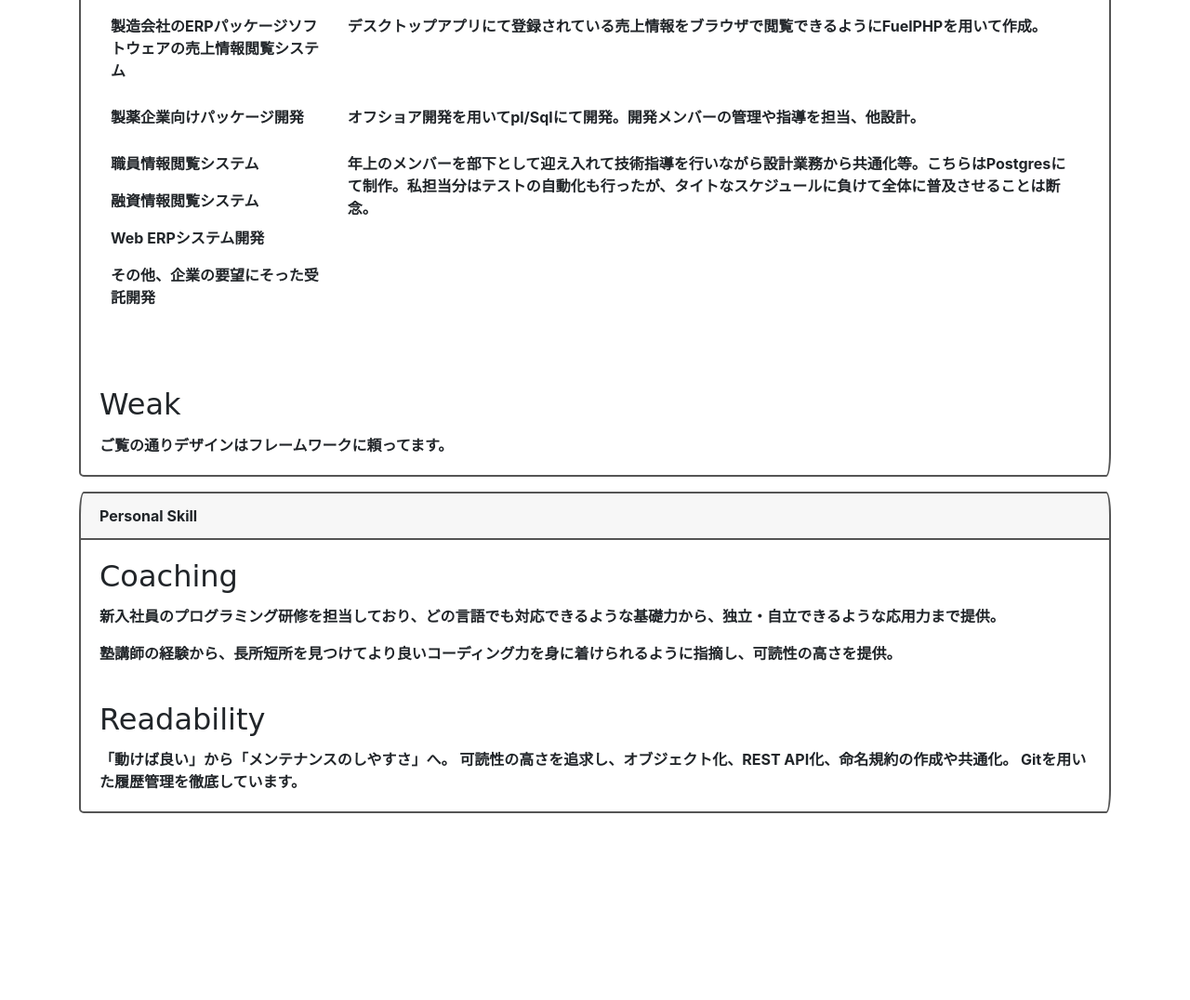
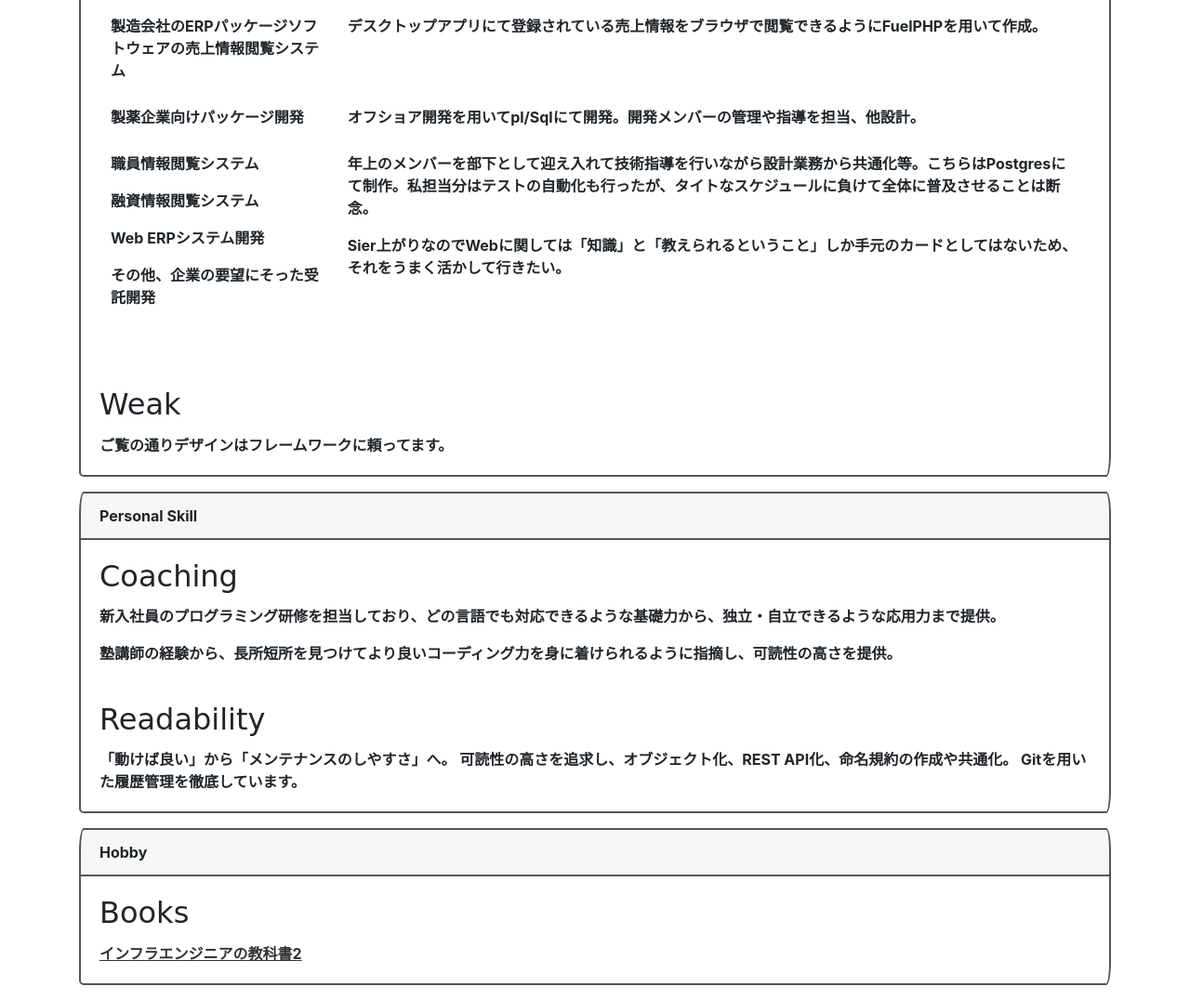
Before and after one commit to mkonagaya/cresta522.github.io, a plain HTML site: page index.html in a window 1280 px wide. Shown: the part 2353-3429 px from the top of the page at 93% size. Before the commit the page ends 3244 px from the top, so only its background shows below. Drawn offline with nearby package versions, Linux system fonts and the light colour scheme; a web font is replaced by a local one.

Commit message:
20200926

```diff
--- a/index.html
+++ b/index.html
@@ -178,7 +178,8 @@
                                         <p>その他、企業の要望にそった受託開発</p>
                                     </td>
                                     <td>
-                                        年上のメンバーを部下として迎え入れて技術指導を行いながら設計業務から共通化等。こちらはPostgresにて制作。私担当分はテストの自動化も行ったが、タイトなスケジュールに負けて全体に普及させることは断念。
+                                        <p>年上のメンバーを部下として迎え入れて技術指導を行いながら設計業務から共通化等。こちらはPostgresにて制作。私担当分はテストの自動化も行ったが、タイトなスケジュールに負けて全体に普及させることは断念。</p>
+                                        <p>Sier上がりなのでWebに関しては「知識」と「教えられるということ」しか手元のカードとしてはないため、それをうまく活かして行きたい。</p>
                                     </td>
                                 </tr>
                             </tbody>
@@ -214,6 +215,18 @@
                     </p>
                 </div>
             </div>
+
+            <div class="card border-secondary mb-3">
+                <div class="card-header">Hobby</div>
+                <div class="card-body">
+                    <h2 class="card-title">Books</h2>
+                    <p class="card-text">
+                        <a href="https://www.amazon.co.jp/%E3%82%A4%E3%83%B3%E3%83%95%E3%83%A9%E3%82%A8%E3%83%B3%E3%82%B8%E3%83%8B%E3%82%A2%E3%81%AE%E6%95%99%E7%A7%91%E6%9B%B82-%E3%82%B9%E3%82%AD%E3%83%AB%E3%82%A2%E3%83%83%E3%83%97%E3%81%AB%E5%8A%B9%E3%81%8F%E6%8A%80%E8%A1%93%E3%81%A8%E7%9F%A5%E8%AD%98-%E4%BD%90%E9%87%8E-%E8%A3%95/dp/4863541864/ref=tmm_pap_swatch_0?_encoding=UTF8&qid=&sr=">
+                            インフラエンジニアの教科書2
+                        </a>
+                    </p>
+                </div>
+            </div>
         </div>
 
     </div>
```
